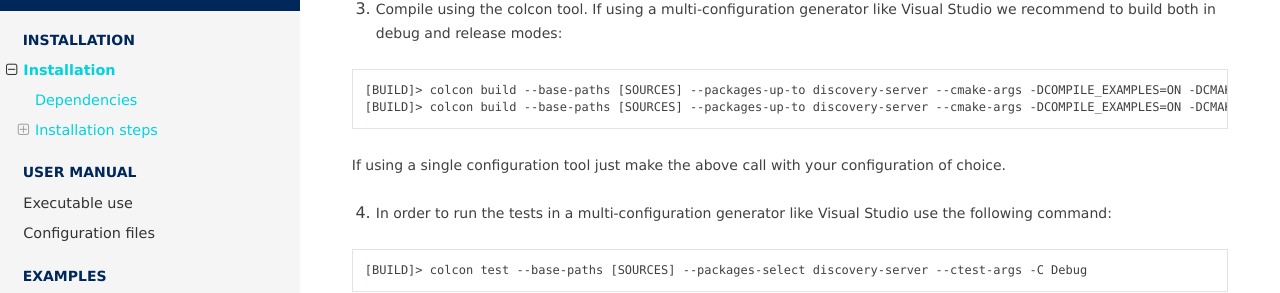
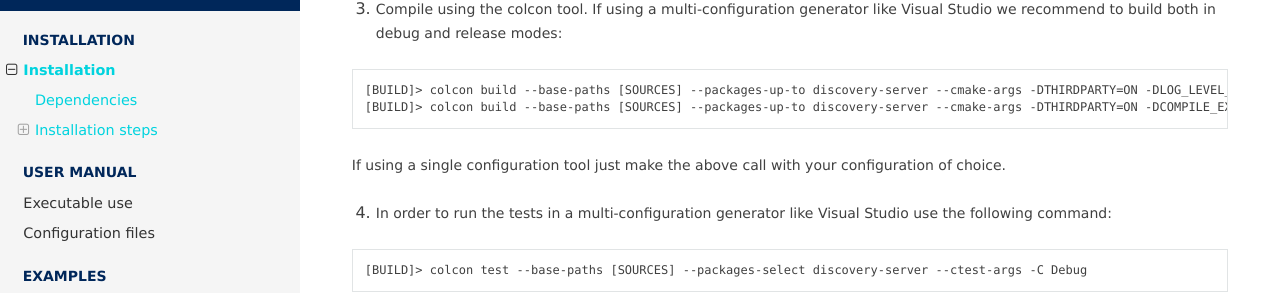
Before and after one commit to eProsima/Discovery-Server-docs, a Sphinx documentation site: the page built from docs/installation.rst, in a window 1280 px wide and 900 px high, scrolled down 2235 px. Shown: the part 177-470 px from the top of the window. Built offline with Sphinx 7.4.7 and the Read the Docs theme 2.0.0, drawn with Linux system fonts in a browser that asks for light colours; some of the changed text lies outside the part shown.

Commit message:
Updates on docs installation section in order to cope with new .repos installation (#2)

```diff
--- a/docs/installation.rst
+++ b/docs/installation.rst
@@ -81,7 +81,7 @@
 
 .. code-block:: bash
 
-    [BUILD]$ colcon build --base-paths [SOURCES] --packages-up-to discovery-server --cmake-args -DCOMPILE_EXAMPLES=ON -DCMAKE_BUILD_TYPE=Debug
+    [BUILD]$ colcon build --base-paths [SOURCES] --packages-up-to discovery-server --cmake-args -DTHIRDPARTY=ON -DLOG_LEVEL_INFO=ON -DCOMPILE_EXAMPLES=ON -DCMAKE_BUILD_TYPE=Debug
 
 3. In order to run the tests use the following command:
 
@@ -135,8 +135,8 @@
 
 .. code-block:: bat
 
-    [BUILD]> colcon build --base-paths [SOURCES] --packages-up-to discovery-server --cmake-args -DCOMPILE_EXAMPLES=ON -DCMAKE_BUILD_TYPE=Debug
-    [BUILD]> colcon build --base-paths [SOURCES] --packages-up-to discovery-server --cmake-args -DCOMPILE_EXAMPLES=ON -DCMAKE_BUILD_TYPE=Release
+    [BUILD]> colcon build --base-paths [SOURCES] --packages-up-to discovery-server --cmake-args -DTHIRDPARTY=ON -DLOG_LEVEL_INFO=ON -DCOMPILE_EXAMPLES=ON -DCMAKE_BUILD_TYPE=Debug
+    [BUILD]> colcon build --base-paths [SOURCES] --packages-up-to discovery-server --cmake-args -DTHIRDPARTY=ON -DCOMPILE_EXAMPLES=ON -DCMAKE_BUILD_TYPE=Release
 
 If using a single configuration tool just make the above call with your configuration of choice.
 
--- a/docs/tests.rst
+++ b/docs/tests.rst
@@ -32,7 +32,7 @@
 	[BUILD]\install\discovery-server\bin>discovery-server-X.Y.Z(d) [SOURCES]\discovery-server\resources\xml\test_XXX.xml
 
 To view the full discovery information messages and snapshots in debug configuration, run colcon with the additional
-flag `-DLOG_LEVEL_INFO=1`.
+flag `-DLOG_LEVEL_INFO=ON`.
 
 A brief description of each test is given below. Note that a detailed explanation of the XML syntax is given in section
 `configuration files <xml_schemas.html>`_.
```
Also changed, not shown: README.md (+4 -4 lines).
